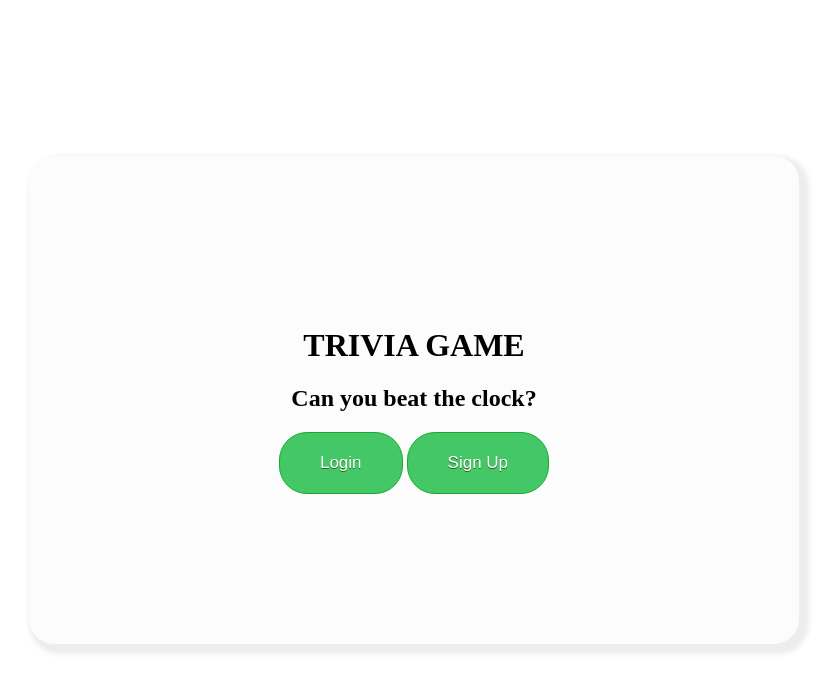
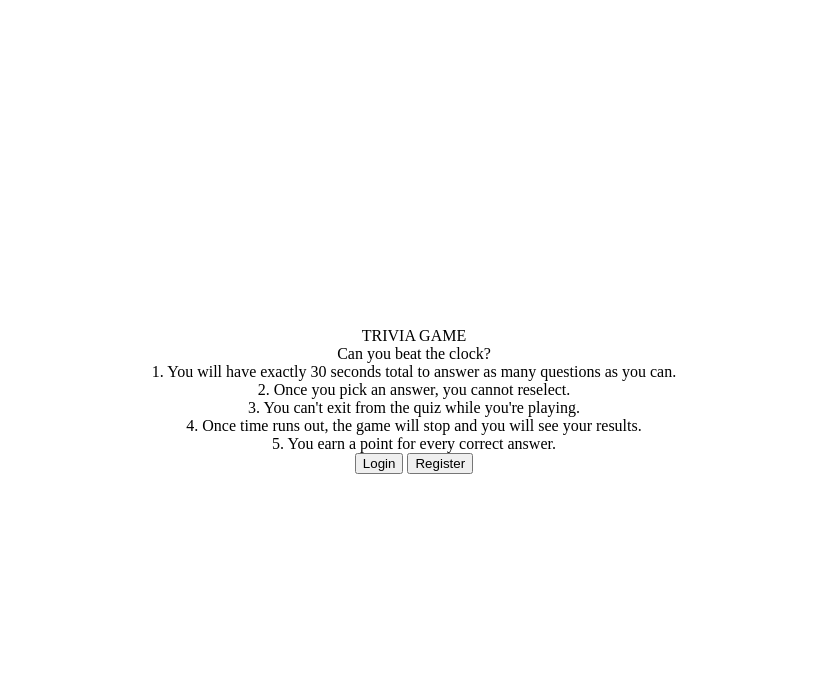
Before and after one commit to TainaMalave/cps353-math-app, a PHP site: page / in a window 1280 px wide. Shown: the top 692 px of the page, without its empty margins (226-1065 px from the left). Run offline with PHP 8.4, Linux system fonts and the light colour scheme; a user stored in the database is signed in.

Commit message:
Fixed up Index.php

```diff
--- a/index.php
+++ b/index.php
@@ -10,19 +10,30 @@
 </head>
 <body>
     <div class="container">
-        <div class="main-content">
-            <div class="main-title">
-                <h1>TRIVIA GAME</h1>
+
+        <!-- Main Header Information -->
+        <div class="info-box">
+            <div class="info-title">
+                <span>TRIVIA GAME</span>
             </div>
 
-            <div class="sub-title">
-                <h2>Can you beat the clock?</h2>
+            <div class="info-sub-title">
+                <span>Can you beat the clock?</span>
             </div>
 
-            <div class="main-btns">
-                <a href="php/login.php" class="btnStyle">Login</a>
-                <a href="php/register.php" class="btnStyle">Sign Up</a>
+            <div class="info-list">
+                <div class="info">1. You will have exactly <span>30 seconds</span> total to answer as many questions as you can.</div>
+                <div class="info">2. Once you pick an answer, you cannot reselect.</div>
+                <div class="info">3. You can't exit from the quiz while you're playing.</div>
+                <div class="info">4. Once time runs out, the game will stop and you will see your results.</div>
+                <div class="info">5. You earn a point for every <span>correct</span> answer.</div>
             </div>
+
+            <div class="buttons">
+                <button class="login" onclick="location.href='php/login.php'">Login</button>
+                <button class="register" onclick="location.href='php/register.php'">Register</button>
+            </div>
+
         </div>
     </div>
 </body>
```
